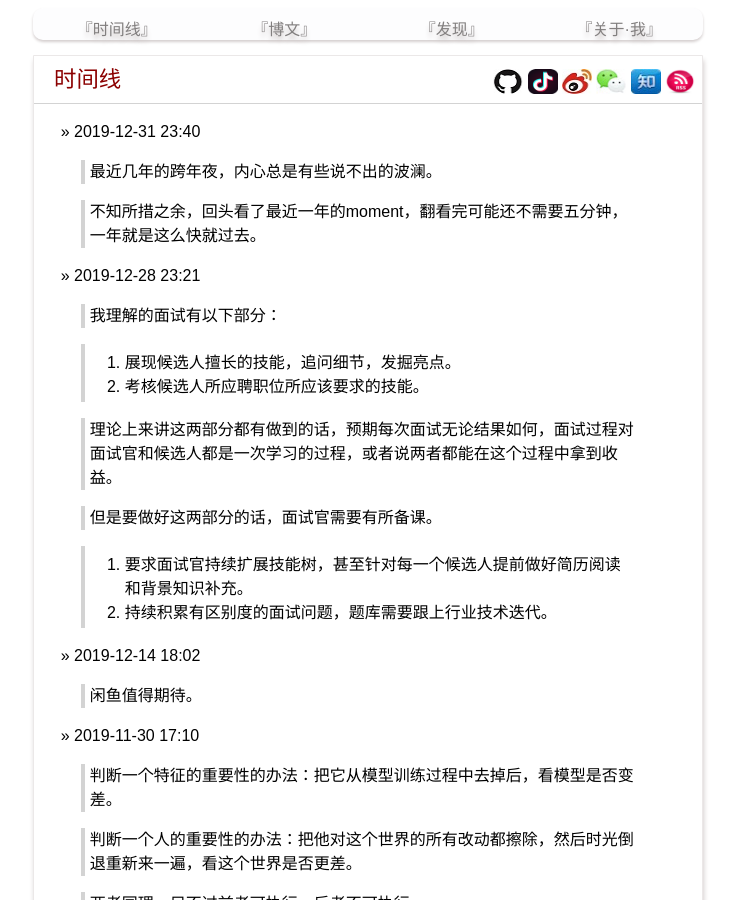
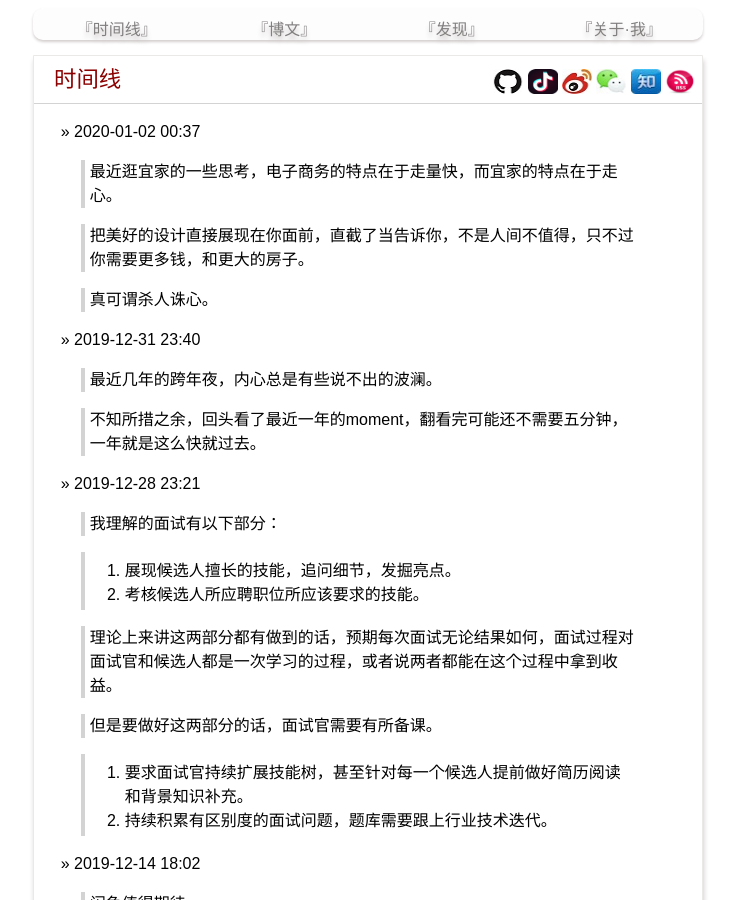
Before and after one commit to yanyiwu/blog, a Jekyll site: the page built from index.md, in a window 1280 px wide and 900 px high. Shown: the whole window, without its empty margins (272-1009 px from the left). Built offline with Jekyll 4.4.1, drawn with Linux system fonts in a browser that asks for light colours; Markdown is read by kramdown in place of the engine named in the settings; comment, search, counter and statistics services are not loaded.

Commit message:
[moment] 01-02

```diff
--- a/index.md
+++ b/index.md
@@ -2,6 +2,14 @@
 layout: posting
 title: 时间线
 ---
+
+&raquo; 2020-01-02 00:37
+
+> 最近逛宜家的一些思考，电子商务的特点在于走量快，而宜家的特点在于走心。
+
+> 把美好的设计直接展现在你面前，直截了当告诉你，不是人间不值得，只不过你需要更多钱，和更大的房子。
+
+> 真可谓杀人诛心。
 
 &raquo; 2019-12-31 23:40
 
```
